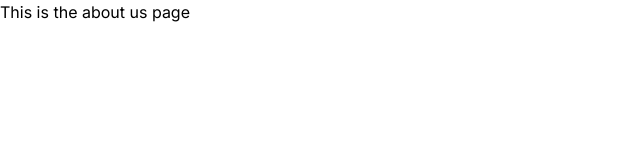
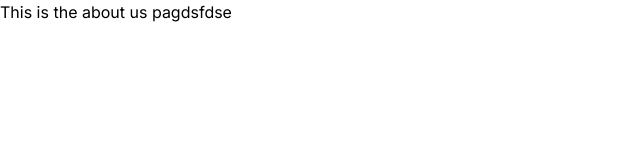
Before and after one commit to mdabdulaziztanvir/ticketingApp, a Next.js app: page /about in a window 1280 px wide. Shown: the top 160 px of the page, without its empty margins (0-640 px from the left). Built offline with nearby package versions, Linux system fonts and the light colour scheme.

Commit message:
some changes

```diff
--- a/app/about/page.jsx
+++ b/app/about/page.jsx
@@ -1,6 +1,6 @@
 const About = () => {
     return ( <>
-    <h1>This is the about us page</h1>
+    <h1>This is the about us pagdsfdse</h1>
     </> );
 }
 
```
